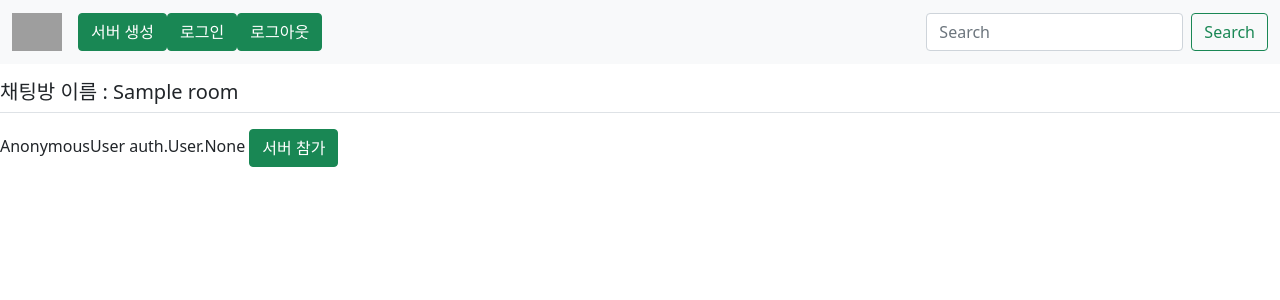
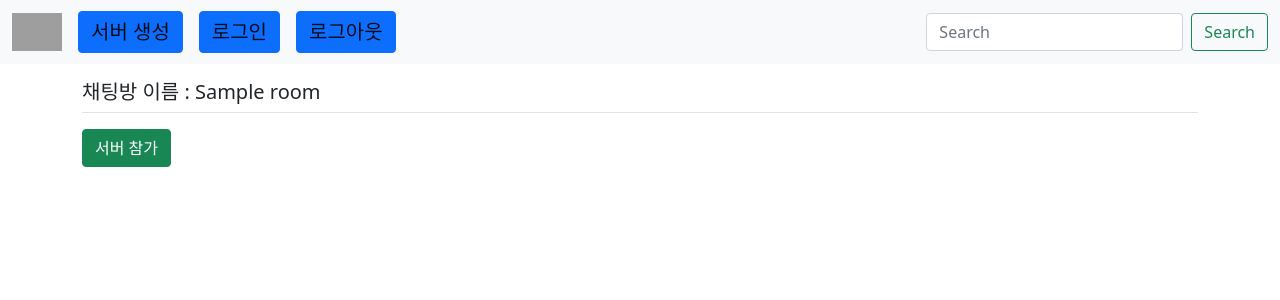
Before and after one commit to taeate/chic-chat, a Django app: page /chat/list/ in a window 1280 px wide. Shown: the top 300 px of the page. Run offline with Django 3.2, Linux system fonts and the light colour scheme; tables that the repository leaves empty hold one stand-in row (values such as "Sample post"); some libraries are stand-ins or nearby versions; grey boxes are pictures that could not be loaded.

Commit message:
참가, 참가중 버튼 구현 및 navbar,layout.html 약간의 수정

```diff
--- a/accounts/templates/signup.html
+++ b/accounts/templates/signup.html
@@ -1,7 +1,7 @@
 {% extends 'layout.html' %}
 {% block content %}
 
-<form method="post" class="post-form" action="{% url 'accounts1:signup' %}">
+<form method="post" class="post-form" action="{% url 'accounts:signup' %}">
     {% csrf_token %}
     {% include "form_errors.html" %}
     <div class="form-group">
--- a/base/templates/layout.html
+++ b/base/templates/layout.html
@@ -18,7 +18,9 @@
 </div>
 {% endfor %}
 {% endif %}
-{% block content %}
-{% endblock %}
+<div class="container">
+    {% block content %}
+    {% endblock %}
+</div>
 </body>
 </html>
--- a/base/templates/navbar.html
+++ b/base/templates/navbar.html
@@ -3,13 +3,13 @@
         <a class="navbar-brand" href="{% url 'chat:list' %}">
             <img src="https://i.esdrop.com/d/gd4tby6mr58u/YgLYnDwzOT.png" alt="" width="50">
         </a>
-        <a href="{% url 'chat:create' %}" class="btn btn-success">
+        <a href="{% url 'chat:create' %}" class="navbar-brand btn btn-primary">
             서버 생성
         </a>
-        <a href="/" class="btn btn-success">
+        <a href="/" class="navbar-brand btn btn-primary">
             로그인
         </a>
-        <a href="{% url 'accounts:logout' %}" class="btn btn-success">
+        <a href="{% url 'accounts:logout' %}" class="btn btn-primary navbar-brand">
             로그아웃
         </a>
         <button class="navbar-toggler" type="button" data-bs-toggle="collapse" data-bs-target="#navbarSupportedContent"
--- a/chat/templates/chat/room_list.html
+++ b/chat/templates/chat/room_list.html
@@ -5,9 +5,7 @@
 <h5 class="my-3 border-bottom pb-2">
     채팅방 이름 : {{ room.name }}
 </h5>
-{{ user }}
-{{room.part_user}}
-{% if room.part_user == user%}
+{% if room.part_server %}
 <a href="{% url 'chat:detail' room.id %}" class="btn btn-success">
     참가중인 서버
 </a>
--- a/chat/views.py
+++ b/chat/views.py
@@ -1,3 +1,4 @@
+from django.contrib import messages
 from django.contrib.auth.decorators import login_required
 from django.core.exceptions import ValidationError
 from django.db.models import Prefetch
@@ -27,10 +28,10 @@ def room_create(request):
 
 
 def room_list(request):
-    rooms = Room.objects.all().order_by('-id')
-    my_servers = Room.objects.prefetch_related(
+    # rooms = Room.objects.all().order_by('-id')
+    rooms = Room.objects.prefetch_related(
         Prefetch('part_user', queryset=User.objects.filter(id=request.user.id), to_attr='part_server'))
-    context = {'rooms': rooms, 'my_servers': my_servers}
+    context = {'rooms': rooms}
     return render(request, 'chat/room_list.html', context)
 
 
@@ -47,6 +48,7 @@ def access_server(request, room_id):
     return redirect('chat:detail', room_id=room_id)
 
 
+# 구현x
 @login_required(login_url='accounts:login')
 def exit_server(request, room_id):
     room = Room.object.get(id=room_id)
```
Also changed, not shown: chat/migrations/0001_initial.py, chat/migrations/0002_room_part_user_delete_myserver.py (deleted).
